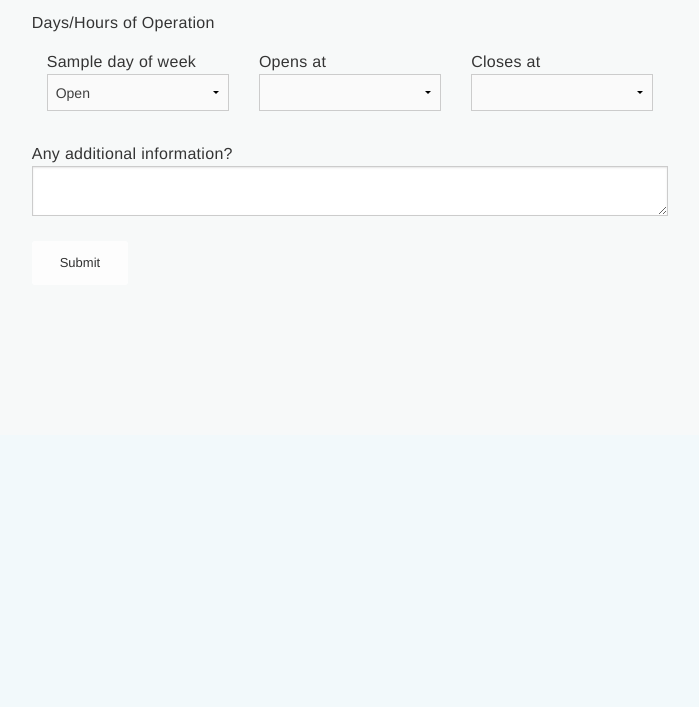
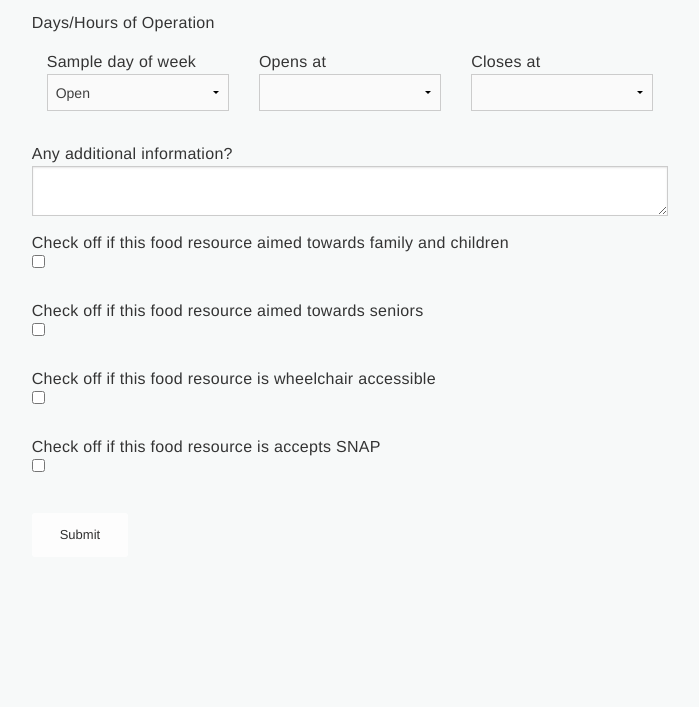
Before and after one commit to hack4impact-upenn/philly-food-finder, a Flask app: template app/templates/add_resource.html in a window 1280 px wide. Shown: the part 881-1588 px from the top of the page, without its empty margins (290-989 px from the left). Before the commit the page ends 1149 px from the top, so only its background shows below. Run offline with Flask 2, Linux system fonts and the light colour scheme; tables that the repository leaves empty hold one stand-in row (values such as "Sample post"); the template is opened without the code that fills it: values that come from a table or form of the project are taken from there, most other values are stand-ins (such as "Sample title", 1, 10 or a date in 2020); some libraries are stand-ins or nearby versions.

Commit message:
Boolean properties update. Updated populate.py again.

```diff
--- a/app/forms.py
+++ b/app/forms.py
@@ -57,6 +57,10 @@ class AddNewFoodResourceForm(Form):
         validators = [
             Length(0, 300)
         ])
+    is_for_family_and_children = BooleanField('Check off if this food resource aimed towards family and children')
+    is_for_seniors = BooleanField('Check off if this food resource aimed towards seniors')
+    is_wheelchair_accessible = BooleanField('Check off if this food resource is wheelchair accessible')
+    is_accepts_snap = BooleanField('Check off if this food resource is accepts SNAP')
 
     def validate(self):
         return super(Form, self).validate()
--- a/app/templates/add_resource.html
+++ b/app/templates/add_resource.html
@@ -246,6 +246,74 @@
 		    </div>
 		</div>
 
+		{% set field = form.is_for_family_and_children %}
+		<div class="row">
+		    <div class="large-8 medium-8 medium-centered small-8 small-centered
+		     columns large-centered" id="top-padding-section">
+		      	<label>{{ form.is_for_family_and_children.label }}
+		        	<dd class="error">{{ form.is_for_family_and_children()|safe }}
+		        	{% if field.errors %}
+		                {% for e in field.errors %}
+		                    {% if e %}
+		                        <small class="error">{{ e }}</small>
+		                    {% endif %}
+		                {% endfor %}
+		            {% endif %}
+		      	</label>
+		    </div>
+		</div>
+
+		{% set field = form.is_for_seniors %}
+		<div class="row">
+		    <div class="large-8 medium-8 medium-centered small-8 small-centered
+		     columns large-centered" id="top-padding-section">
+		      	<label>{{ form.is_for_seniors.label }}
+		        	<dd class="error">{{ form.is_for_seniors()|safe }}
+		        	{% if field.errors %}
+		                {% for e in field.errors %}
+		                    {% if e %}
+		                        <small class="error">{{ e }}</small>
+		                    {% endif %}
+		                {% endfor %}
+		            {% endif %}
+		      	</label>
+		    </div>
+		</div>
+
+		{% set field = form.is_wheelchair_accessible %}
+		<div class="row">
+		    <div class="large-8 medium-8 medium-centered small-8 small-centered
+		     columns large-centered" id="top-padding-section">
+		      	<label>{{ form.is_wheelchair_accessible.label }}
+		        	<dd class="error">{{ form.is_wheelchair_accessible()|safe }}
+		        	{% if field.errors %}
+		                {% for e in field.errors %}
+		                    {% if e %}
+		                        <small class="error">{{ e }}</small>
+		                    {% endif %}
+		                {% endfor %}
+		            {% endif %}
+		      	</label>
+		    </div>
+		</div>
+
+		{% set field = form.is_accepts_snap %}
+		<div class="row">
+		    <div class="large-8 medium-8 medium-centered small-8 small-centered
+		     columns large-centered" id="top-padding-section">
+		      	<label>{{ form.is_accepts_snap.label }}
+		        	<dd class="error">{{ form.is_accepts_snap()|safe }}
+		        	{% if field.errors %}
+		                {% for e in field.errors %}
+		                    {% if e %}
+		                        <small class="error">{{ e }}</small>
+		                    {% endif %}
+		                {% endfor %}
+		            {% endif %}
+		      	</label>
+		    </div>
+		</div>
+
 		<div class="row">
 		    <div class="large-8 medium-8 medium-centered small-8 small-centered
 		     columns large-centered" id="bottom-padding-section">
--- a/populate.py
+++ b/populate.py
@@ -18,8 +18,8 @@ db.session.add(num0)
 f0.phone_number = "123-456-7890"
 f0.description = "Open year round"
 f0.location_type = "FARMERS_MARKET"
-f0.family_children = True
-f0.elderly = False
+f0.is_for_family_and_children = False
+f0.is_for_seniors = True
 
 a0 = Address()
 a0.line1 = "43rd Street and Baltimore Avenue"
```
Also changed, not shown: app/models.py (+4 -4 lines), app/views.py (+9 -1 lines).
